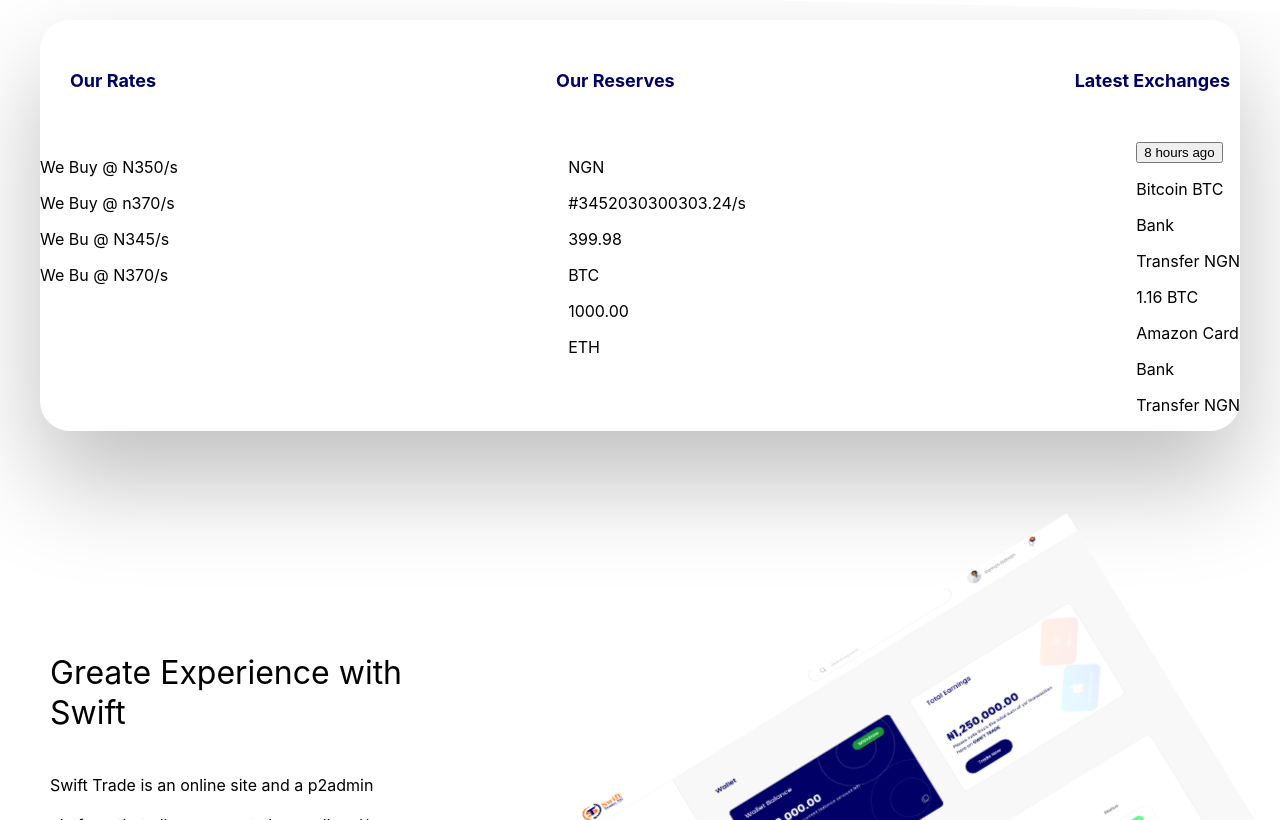
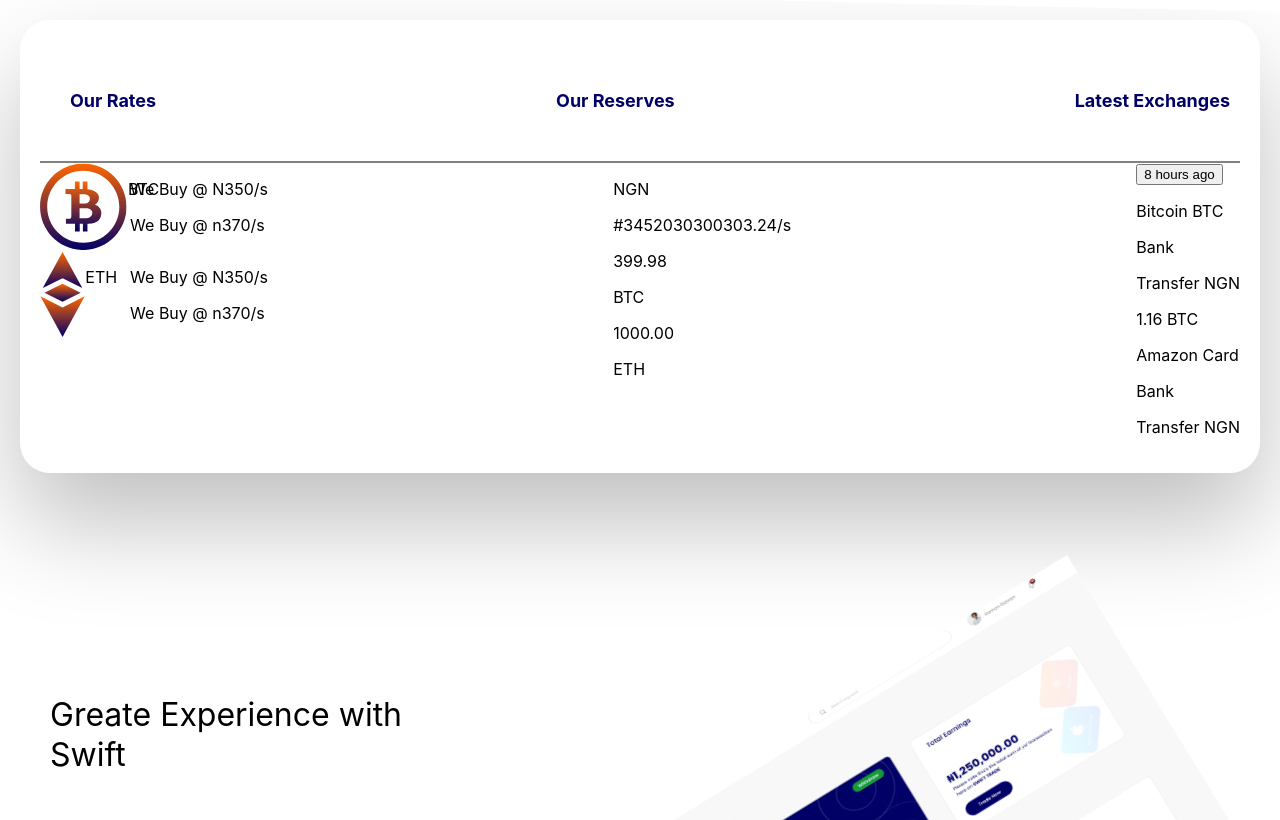
Before and after one commit to iamAbayomi/swift-trade-homepage, a React (Create React App) app: page / in a window 1280 px wide. Shown: the part 903-1723 px from the top of the page. Built offline with nearby package versions, Linux system fonts and the light colour scheme.

Commit message:
feature: added bitcoin section in dashboard

```diff
--- a/src/App.css
+++ b/src/App.css
@@ -5,6 +5,10 @@
 .display-flex-withspace{
     display: flex;
     justify-content: space-between;
+}
+
+.divider{
+    border: 1px solid #828282;
 }
 
 .header-text{
--- a/src/components/BuySellSection/BuySellSection.css
+++ b/src/components/BuySellSection/BuySellSection.css
@@ -4,6 +4,7 @@
     background: #FFFFFF;
     box-shadow: 0px 50px 100px rgba(0, 0, 0, 0.25);
     border-radius: 30px;
+    padding: 20px;
 }
 
 .our-section-text{
--- a/src/components/BuySellSection/BuySellSection.tsx
+++ b/src/components/BuySellSection/BuySellSection.tsx
@@ -1,3 +1,4 @@
+/* eslint-disable jsx-a11y/alt-text */
 import React from 'react'
 
 import './BuySellSection.css'
@@ -26,15 +27,30 @@
                     <p>Latest Exchanges</p>
                 </div>
             </div>
+            <div className="divider" />
             <div className="body-section display-flex-withspace">
                 <div className="our-rate-body-section">
-                        <div className="">
-                            <p>We Buy @ N350/s</p>
-                            <p>We Buy @ n370/s</p>
+
+                        <div className="display-flex-withspace">
+                            <div className="display-flex-withspace">
+                                <img src="./vectors/bitcoin.svg" />
+                                <p>BTC</p>
+                            </div>
+                            <div>
+                                    <p>We Buy @ N350/s</p>
+                                    <p>We Buy @ n370/s</p>
+                            </div>
                         </div>
-                        <div className="">
-                            <p>We Bu @ N345/s</p>
-                            <p>We Bu @ N370/s</p>
+
+                        <div className="display-flex-withspace">
+                            <div className="display-flex-withspace">
+                                <img src="./vectors/etherum.svg" />
+                                <p>ETH</p>
+                            </div>
+                            <div>
+                                    <p>We Buy @ N350/s</p>
+                                    <p>We Buy @ n370/s</p>
+                            </div>
                         </div>
                 </div>
                 <div className="our-reserves-section">
```
